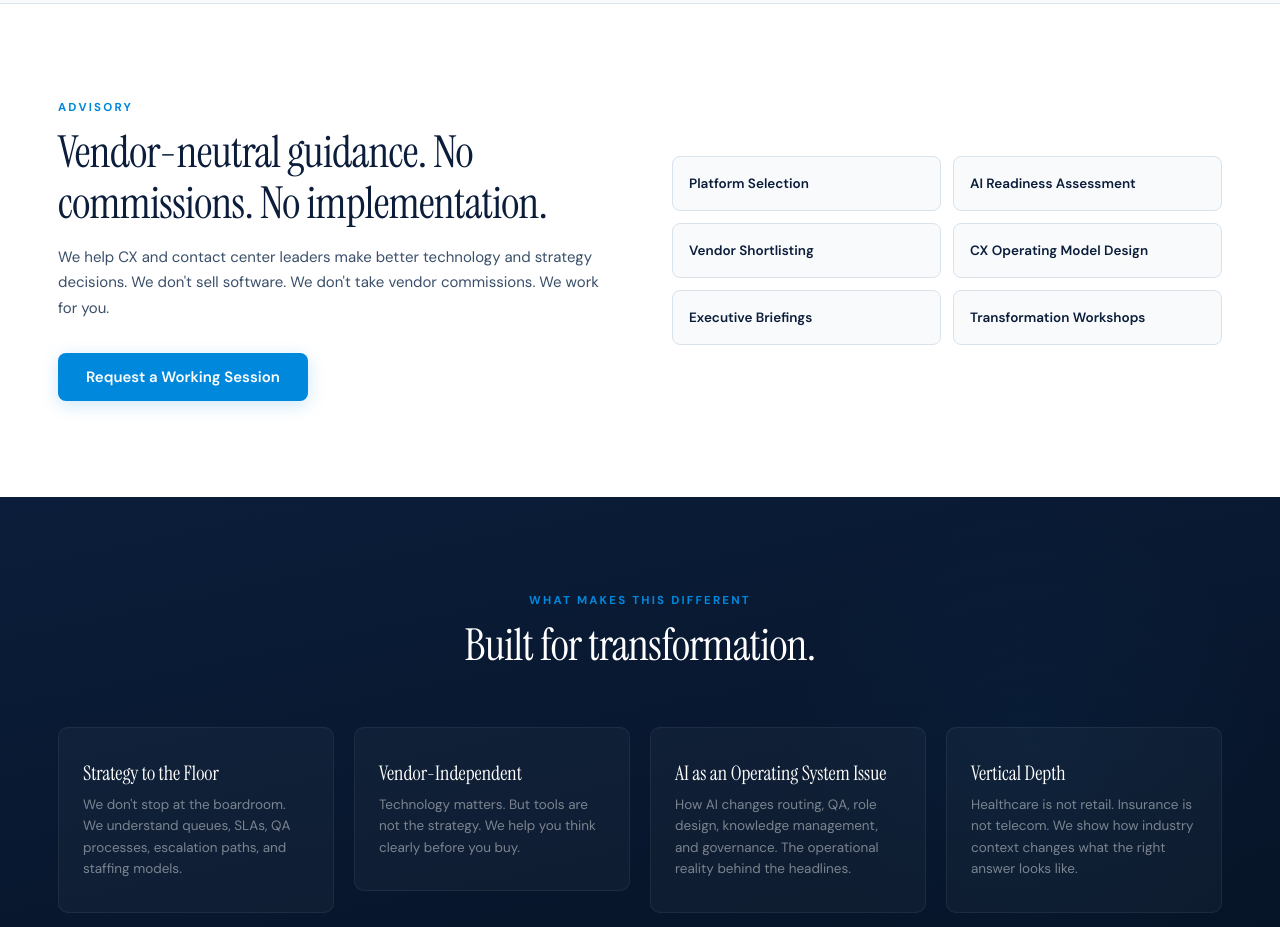
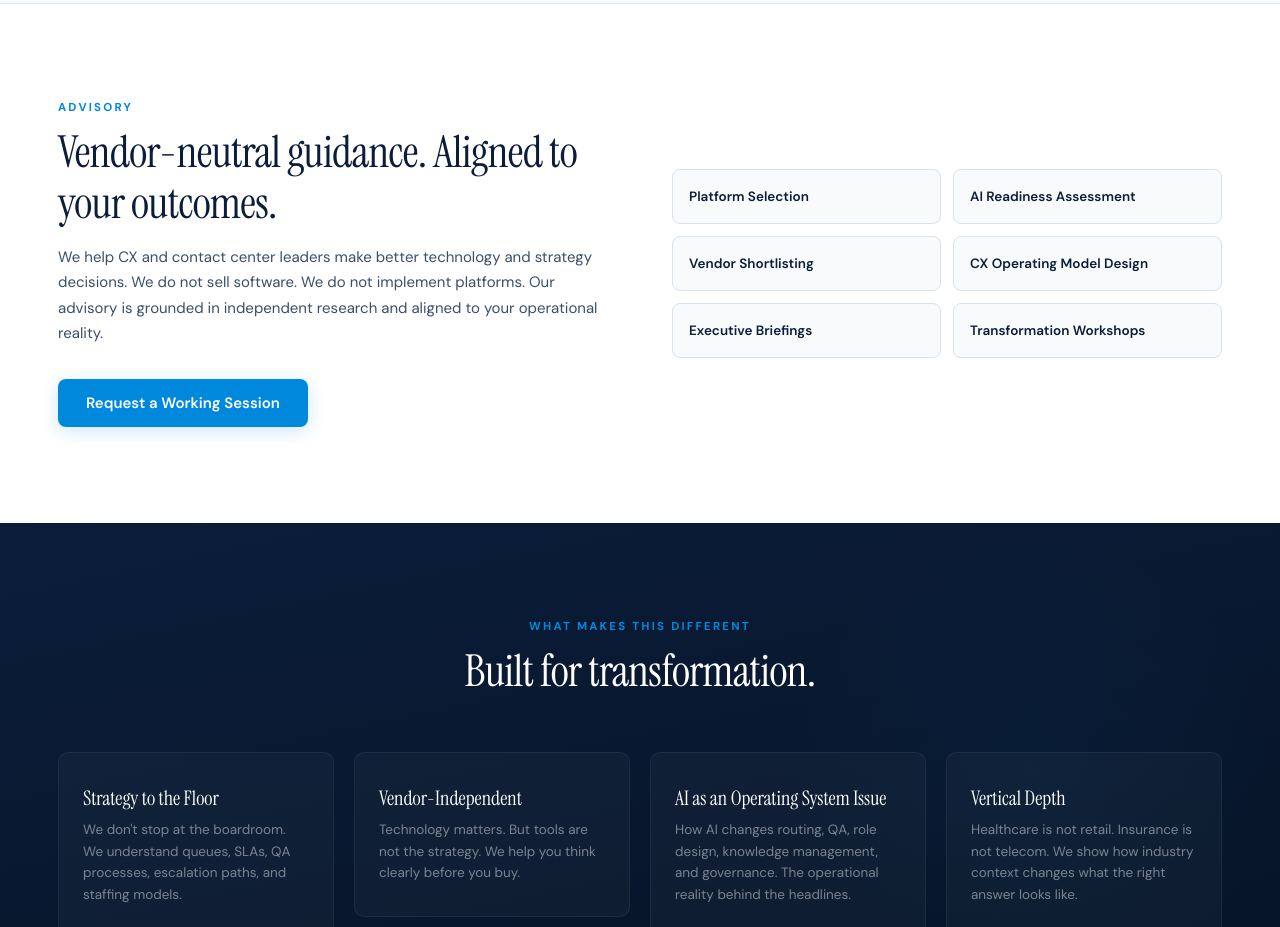
Before and after one commit to thomasbakerj-lgtm/CENTER-OF-CX, a React (Vite) app: page / in a window 1280 px wide. Shown: the part 6420-7347 px from the top of the page. Built offline with nearby package versions, Linux system fonts and the light colour scheme.

Commit message:
Update Homepage.jsx

```diff
--- a/Homepage.jsx
+++ b/Homepage.jsx
@@ -504,9 +504,9 @@ function Advisory() {
           <FadeIn>
             <div>
               <SectionLabel>Advisory</SectionLabel>
-              <SectionTitle>Vendor-neutral guidance. No commissions. No implementation.</SectionTitle>
+              <SectionTitle>Vendor-neutral guidance. Aligned to your outcomes.</SectionTitle>
               <p style={{ fontSize: 15, color: SLATE, lineHeight: 1.7, margin: "12px 0 32px" }}>
-                We help CX and contact center leaders make better technology and strategy decisions. We don't sell software. We don't take vendor commissions. We work for you.
+                We help CX and contact center leaders make better technology and strategy decisions. We do not sell software. We do not implement platforms. Our advisory is grounded in independent research and aligned to your operational reality.
               </p>
               <a href="/contact" style={{ display: "inline-block", background: ELECTRIC, color: "#fff", fontSize: 15, fontWeight: 600, padding: "14px 28px", borderRadius: 8, boxShadow: `0 4px 18px rgba(0,136,221,0.2)` }}>Request a Working Session</a>
             </div>
```
